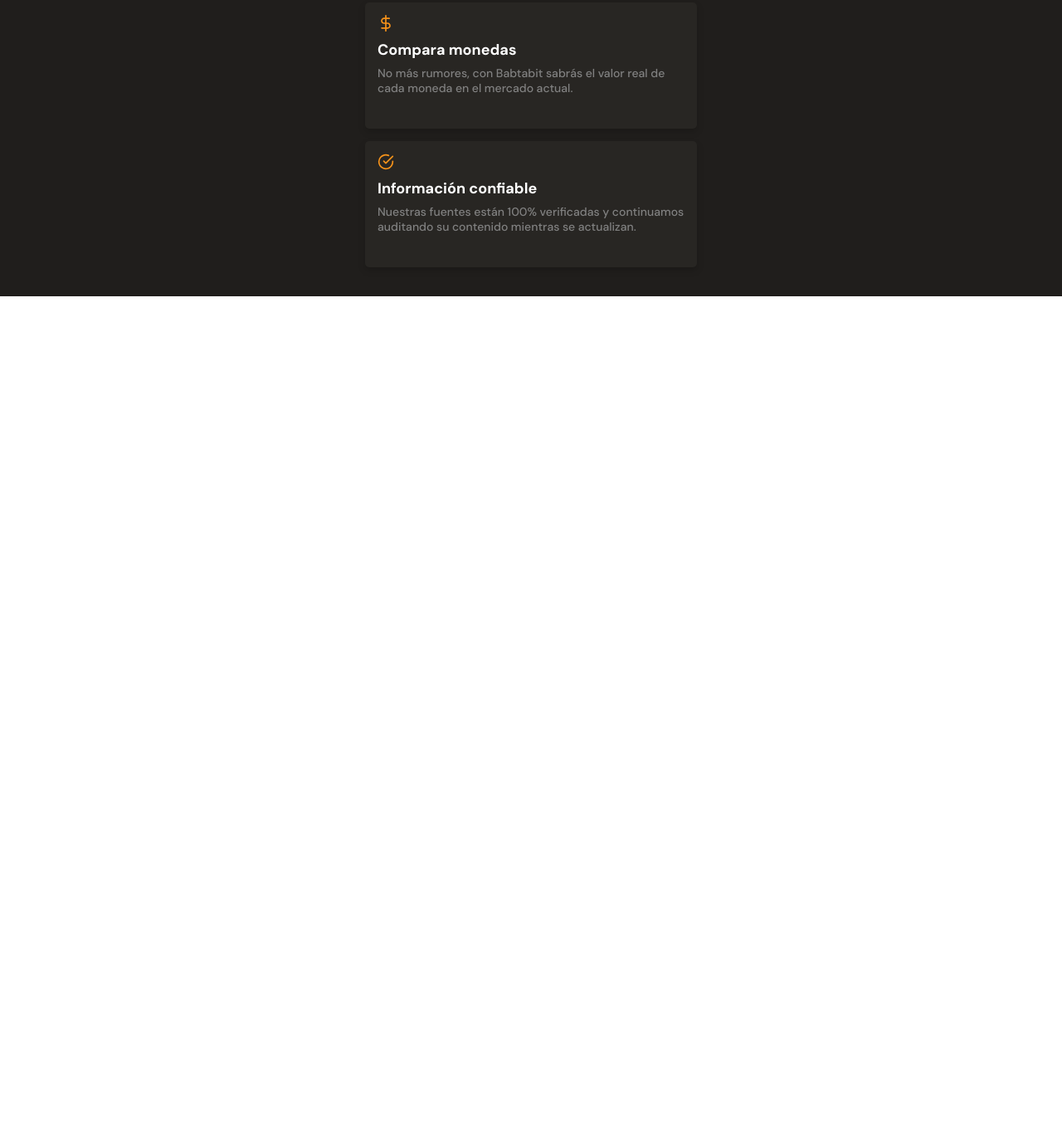
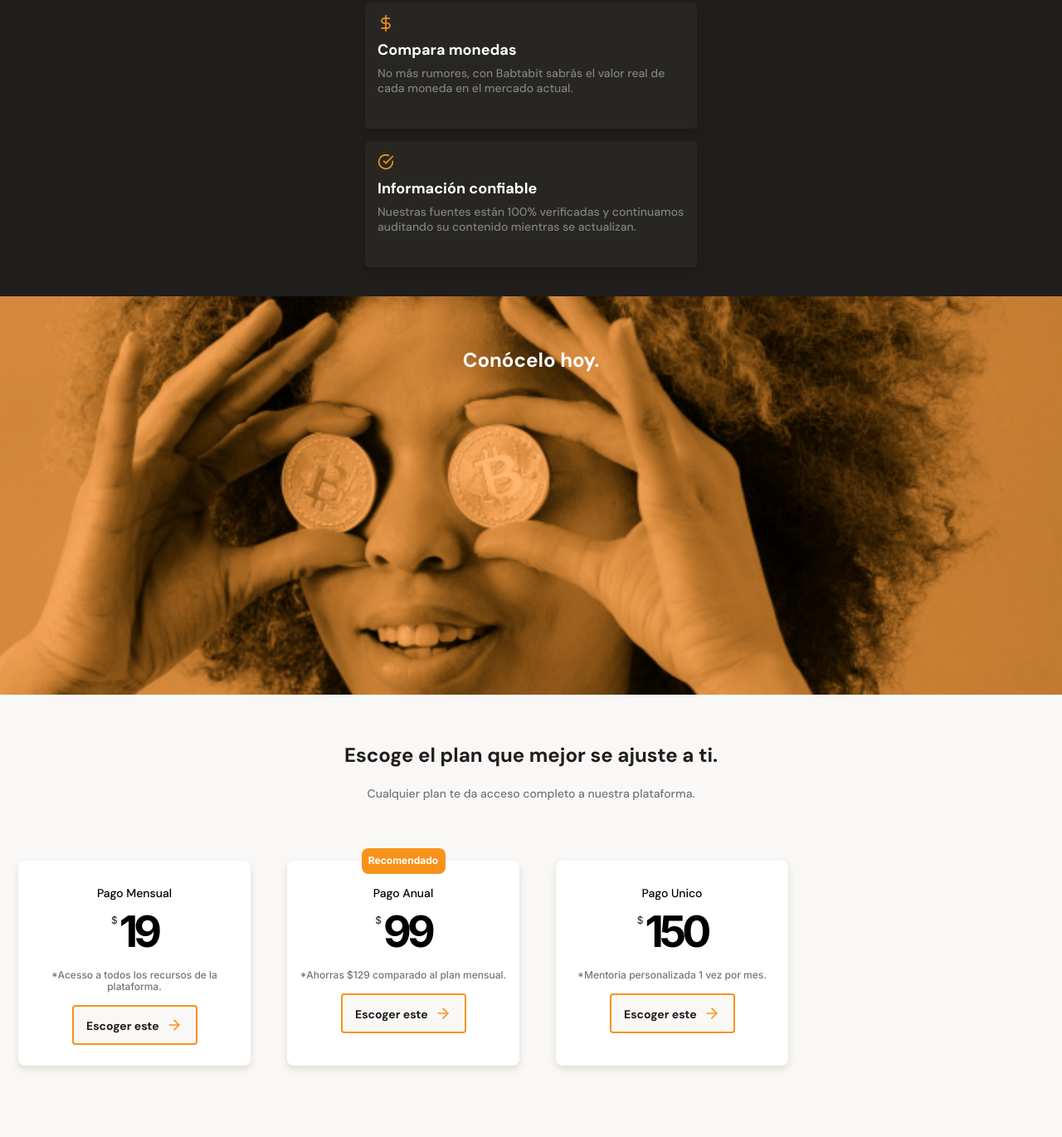
Before and after one commit to JavierBorja2000/MobileFirst_Batatabit, a plain HTML site: page index.html in a window 1280 px wide. Shown: the part 1987-3357 px from the top of the page at 83% size. Before the commit the page ends 2344 px from the top, so only its background shows below. Drawn offline with Linux system fonts and the light colour scheme.

Commit message:
seccion Comodin y Seccion de Planes Terminada

```diff
--- a/index.html
+++ b/index.html
@@ -6,7 +6,7 @@
     <link rel="stylesheet" href="mobile.css">
     <title>Batatabit</title>
     <link rel="preconnect" href="https://fonts.gstatic.com">
-    <link href="https://fonts.googleapis.com/css2?family=DM+Sans:wght@400;500;700&family=Inter:wght@300;500&display=swap" rel="stylesheet">
+    <link href="https://fonts.googleapis.com/css2?family=DM+Sans:wght@400;500;700&family=Inter:wght@300;500;700&display=swap" rel="stylesheet">
 </head>
 <body>
     <header>
@@ -127,8 +127,51 @@
             </section>
         </section>
 
-        <section></section>
-        <section></section>
+        <section class="main-bitcoin-background">
+            <h2>Conócelo hoy.</h2>
+        </section>
+
+        <section class="main-planes">
+            <div class="main-planes__titulo">
+                <h2>Escoge el plan que mejor se ajuste a ti.</h2>
+                <p>Cualquier plan te da acceso completo a nuestra plataforma.</p>
+            </div>
+            <section class="main-planes__cards">
+                <article class="card-planes">
+                    <div class="card-planes__info-contenedor">
+                        <h3 class="card-planes__titulo">Pago Mensual</h3>
+                        <p class="card-planes__precio">
+                            <span>$</span>19
+                        </p>
+                        <p class="card-planes__descripcion">*Acesso a todos los recursos de la plataforma.</p>
+                        <button class="card-planes__call-ac">Escoger este <span></span></button>
+                    </div>
+                </article>
+
+                <article class="card-planes">
+                    <p>Recomendado</p>
+                    <div class="card-planes__info-contenedor">
+                        <h3 class="card-planes__titulo">Pago Anual</h3>
+                        <p class="card-planes__precio">
+                            <span>$</span>99
+                        </p>
+                        <p class="card-planes__descripcion">*Ahorras $129 comparado al plan mensual.</p>
+                        <button class="card-planes__call-ac">Escoger este <span></span></button>
+                    </div>
+                </article>
+
+                <article class="card-planes">
+                    <div class="card-planes__info-contenedor">
+                        <h3 class="card-planes__titulo">Pago Unico</h3>
+                        <p class="card-planes__precio">
+                            <span>$</span>150
+                        </p>
+                        <p class="card-planes__descripcion">*Mentoria personalizada 1 vez por mes.</p>
+                        <button class="card-planes__call-ac">Escoger este <span></span></button>
+                    </div>
+                </article>
+            </section>
+        </section>
     </main>
     <footer></footer>
 </body>
--- a/mobile.css
+++ b/mobile.css
@@ -358,3 +358,155 @@ main {
     line-height: 1.8rem;
     color: #808080;
 }
+
+/*Seccion Comodin*/
+.main-bitcoin-background {
+    width: 100%;
+    min-width: 320px;
+    height: 60vh;
+    background-image: url(./assets/img/bitcoinbaby2x.jpg);
+    background-size: cover;
+    background-position: center;
+    background-repeat: no-repeat;
+}
+
+.main-bitcoin-background h2 {
+    padding-top: 64px;
+    font-size: 2.4rem;
+    font-weight: bold;
+    line-height: 2.6rem;
+    color: var(--just-white);
+}
+
+/*Seccion de planes*/
+.main-planes {
+    width: 100%;
+    min-width: 320px;
+    padding: 60px 0;
+}
+
+.main-planes__titulo {
+    width: 90%;
+    min-width: 288px;
+    margin: 0 auto;
+}
+
+.main-planes__titulo h2 {
+    font-size: 2.4rem;
+    font-weight: bold;
+    line-height: 2.6rem;
+    color: var(--warm-black);
+}
+
+.main-planes__titulo p {
+    margin-top: 24px;
+    font-size: 1.4rem;
+    font-weight: 500;
+    line-height: 1.8rem;
+    color: #757575;
+}
+
+.main-planes__cards {
+    display: flex;
+    align-items: center;
+    overflow-x: scroll;
+    overscroll-behavior-x: contain;
+    scroll-snap-type: x proximity;
+    height: 300px;
+    margin-top: 45px;
+}
+
+.main-planes__cards::-webkit-scrollbar {
+    height: 2px;
+}
+.main-planes__cards::-webkit-scrollbar-thumb {
+    border-radius: 5px;
+    background: var(--bitcoin-orange);
+}
+
+.card-planes {
+    position: relative;
+    scroll-snap-align: center;
+    width: 60%;
+    min-width: 190px;
+    max-width: 280px;
+    height: 247px;
+    margin: 0 22px;
+    padding: 30px 15px 22px;
+    box-shadow: 0px 4px 8px rgba(89, 73, 30, 0.16);
+    border-radius: 8px;
+    background: var(--just-white);
+}
+
+.card-planes > p {
+    position: absolute;
+    top: calc(0% - 15px);
+    left: calc(50% - 50.5px);
+    width: 101px;
+    height: 31px;
+    padding: 8px;
+    border-radius: 8px;
+    font-family: 'Inter', sans-serif;
+    font-size: 1.2rem;
+    font-weight: bold;
+    line-height: 1.45rem;
+    background: var(--bitcoin-orange);
+    color: var(--just-white);
+}
+
+.card-planes__info-contenedor {
+    width: 100%;
+    min-width: 158px;
+}
+
+.card-planes__titulo {
+    margin-bottom: 8px;
+    font-size: 1.4rem;
+    font-weight: 500;
+    line-height: 1.8rem;
+    color: #000000;
+}
+
+.card-planes__precio {
+    display: flex;
+    justify-content: center;
+    align-content: flex-start;
+    font: bold 5.2rem/6rem 'Inter', 'sans serif';
+    letter-spacing: -.5rem;
+    color: #000000;
+}
+
+.card-planes__precio span {
+    margin-right: 7px;
+    padding-top: 9px;
+    font: 500 1.2rem/1.45rem 'Inter', 'sans serif';
+    color: #363636;
+}
+
+.card-planes__descripcion {
+    margin: 15px 0;
+    font: 500 1.2rem/1.4rem 'Inter', 'sans serif';
+    color: #757575;
+}
+
+.card-planes__call-ac {
+    width: 151px;
+    height: 48px;
+    border-radius: 4px;
+    border: 2px solid var(--bitcoin-orange);
+    font: bold 1.4rem/1.8rem 'DM Sans';
+    background: var(--off-white);
+    color: var(--warm-black);
+}
+
+.card-planes__call-ac span {
+    display: inline-block;
+    width: 20px;
+    height: 20px;
+    margin-left: 5px;
+    background-image: url(./assets/icons/orange-right-arrow.svg);
+    background-size: cover;
+    background-position: center;
+    background-repeat: no-repeat;
+    vertical-align: text-bottom;
+}
```
